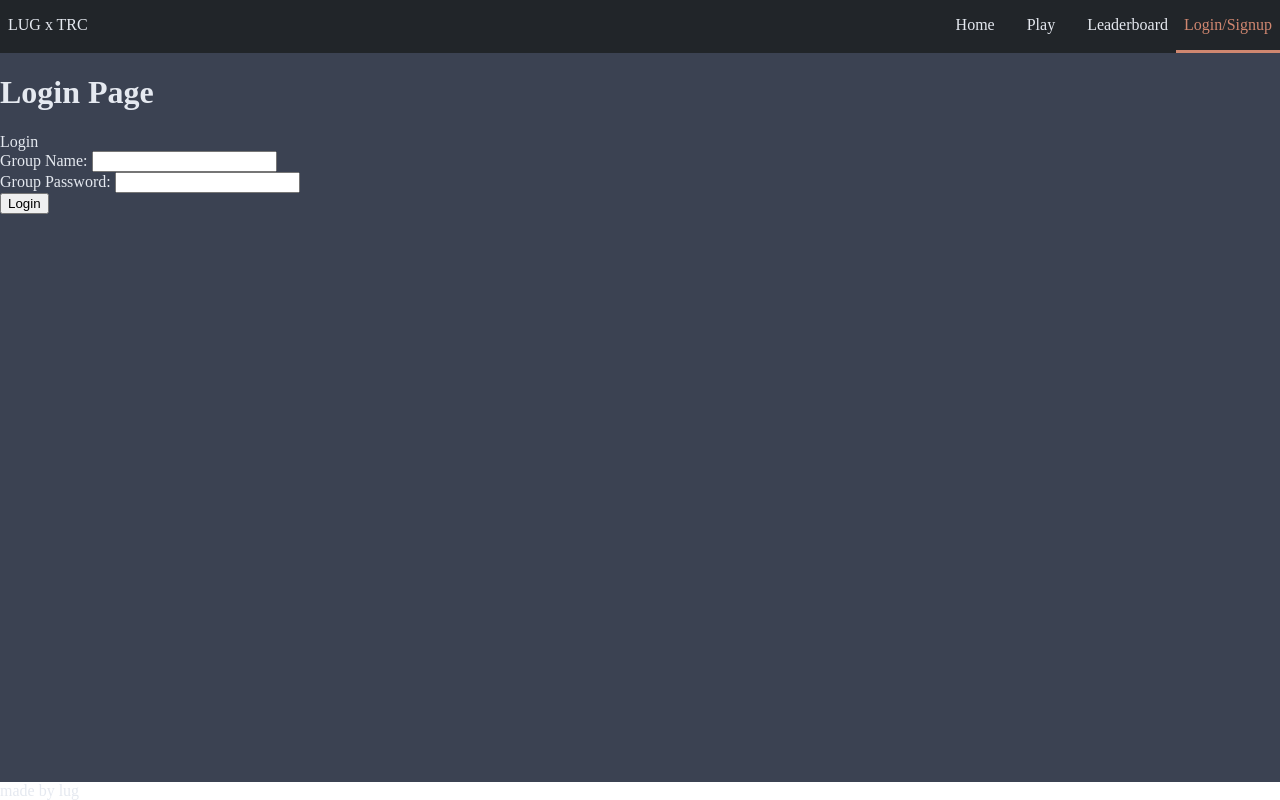
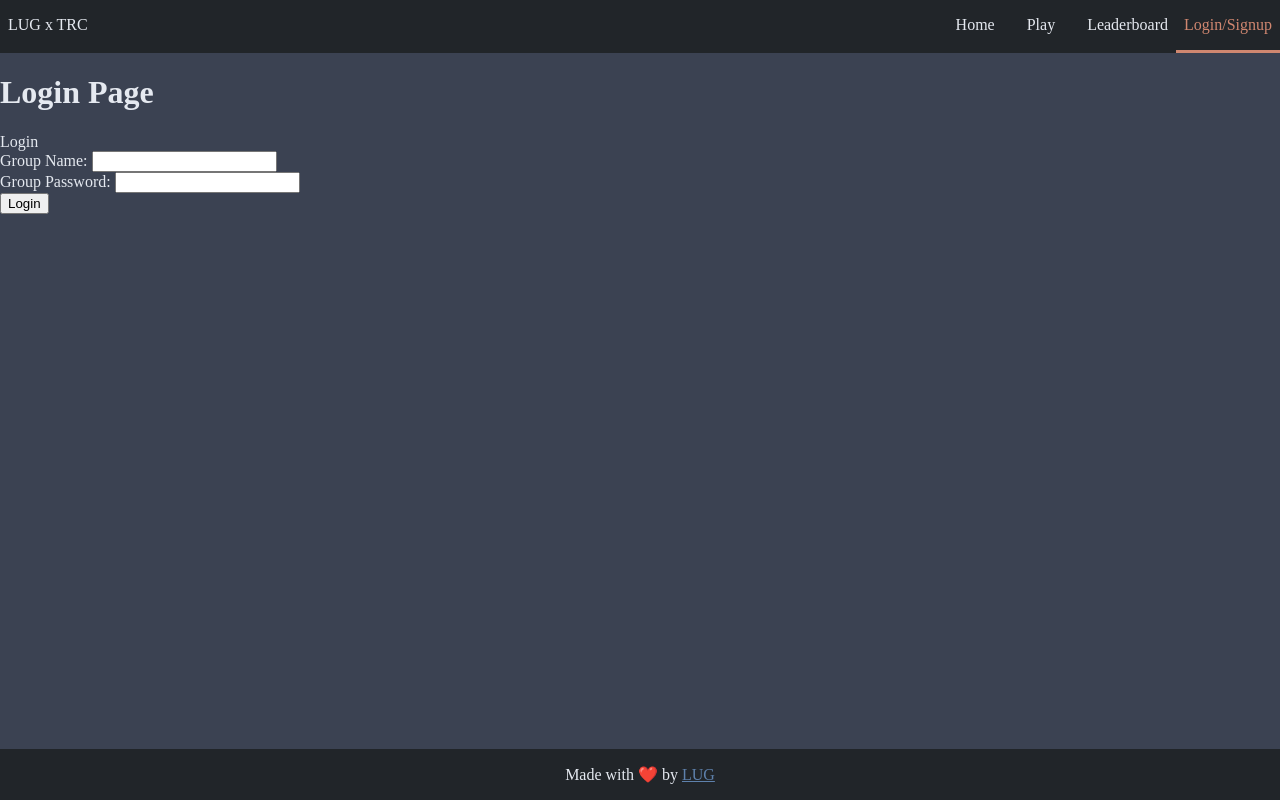
Before and after one commit to lugvitc/ctf, a React (Create React App) app: page /#/login in a window 1280 px wide. Built offline with nearby package versions, Linux system fonts and the light colour scheme.

Commit message:
styled the footer

```diff
--- a/src/components/footer/Footer.js
+++ b/src/components/footer/Footer.js
@@ -1,5 +1,17 @@
 import styles from './Footer.module.css';
 
 export default function Footer() {
-    return <footer>made by lug</footer>;
+    return (
+        <footer className={styles.all}>
+            Made with ❤️ by{' '}
+            <a
+                className={styles.link}
+                target='_blank'
+                rel='noreferrer'
+                href='https://lugvitc.github.io/'
+            >
+                LUG
+            </a>
+        </footer>
+    );
 }
--- a/src/components/footer/Footer.module.css
+++ b/src/components/footer/Footer.module.css
@@ -0,0 +1,10 @@
+.all {
+    background-color: var(--header-footer-black);
+    padding-block: 1rem;
+    text-align: center;
+}
+
+.link {
+    color: var(--nord10);
+    cursor: pointer;
+}
```
